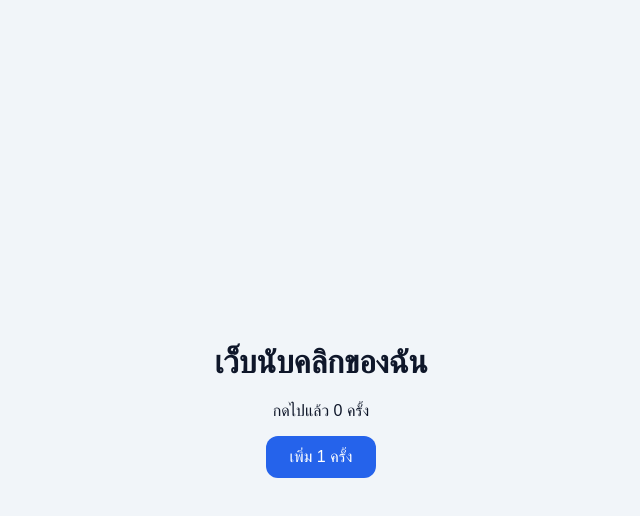
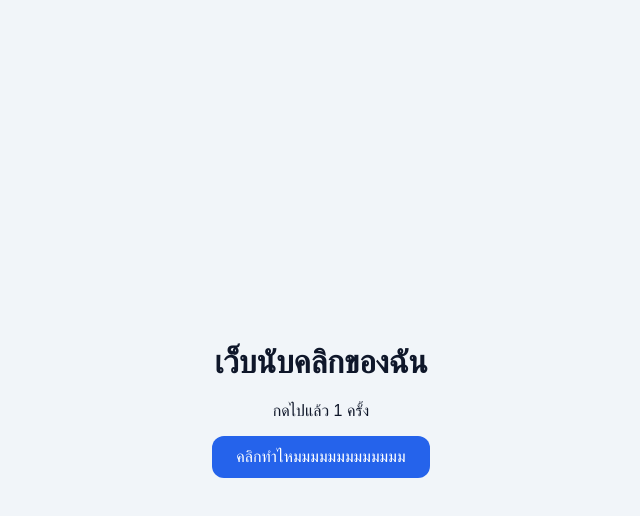
Before and after one commit to ppppppawkkk/click-counter-demo, a website built with Vite: page index.html in a window 1280 px wide. Both pictures are taken after a click on the button "เพิ่ม 1 ครั้ง". Shown: the whole page, without its empty margins (319-959 px from the left). Built offline with nearby package versions, Linux system fonts and the light colour scheme.

Commit message:
Upadat button text on click

```diff
--- a/index.html
+++ b/index.html
@@ -14,6 +14,6 @@
         <button id="click-button" type="button">เพิ่ม 1 ครั้ง</button>
     </main>
 
-    <script type="modulle" src="main.js"></script>
+    <script type="module" src="main.js"></script>
 </body>
 </html>
--- a/main.js
+++ b/main.js
@@ -1,11 +1,19 @@
 let count = 0;
 
-const countText = document.querySelector("#count")
-const button = document.querySelector("#click-button")
+const countText = document.querySelector("#count");
+const button = document.querySelector("#click-button");
 
 button.addEventListener("click", () => {
     count = count + 1;
     countText.textContent = count;
 
+    if (count === 1) {
+        button.textContent = "คลิกทำไหมมมมมมมมมมมมม";
+    } else if (count === 2) {
+        button.textContent = "หยุดดดดดดดดดดดดด";
+    } else {
+        button.textContent = `บอกให้หยุดไง! (กดไป ${count} ครั้งแล้วนะ)`;
+    }
+
     console.log("จำนวนคลิก:", count);
-})
+});
```
